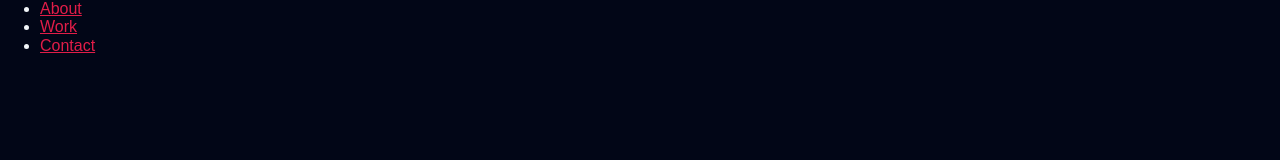
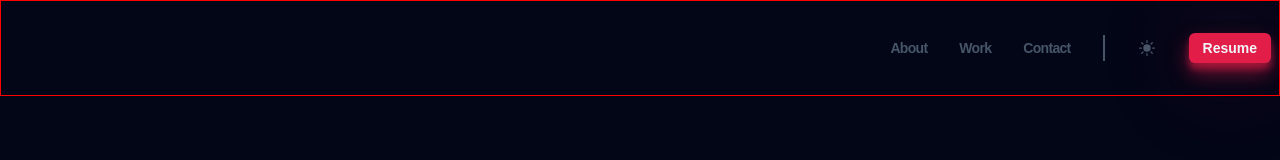
Before and after one commit to ArhamTheDeveloper/My-portfolio-website, a website built with Vite: page index.html in a window 1280 px wide. Built offline with nearby package versions, Linux system fonts and the light colour scheme; a web font is replaced by a local one.

Commit message:
Header section complete

```diff
--- a/index.html
+++ b/index.html
@@ -11,19 +11,49 @@
     <title>Dev Server</title>
   </head>
   <body>
-    <header>
+    <header class="header container">
       <nav>
-        <ul>
+        <ul class="header__menu">
           <li>
-            <a href="#about">About</a>
+            <a class="header__link" href="#about">About</a>
           </li>
           <li>
-            <a href="#featured">Work</a>
+            <a class="header__link" href="#featured">Work</a>
           </li>
           <li>
-            <a href="#contact">Contact</a>
+            <a class="header__link" href="#contact">Contact</a>
+          </li>
+          <li class="header__line"></li>
+          <li>
+            <button class="header__sun">
+              <svg
+                xmlns="http://www.w3.org/2000/svg"
+                viewBox="0 0 24 24"
+                fill="currentColor"
+              >
+                <path
+                  d="M12 2.25a.75.75 0 0 1 .75.75v2.25a.75.75 0 0 1-1.5 0V3a.75.75 0 0 1 .75-.75ZM7.5 12a4.5 4.5 0 1 1 9 0 4.5 4.5 0 0 1-9 0ZM18.894 6.166a.75.75 0 0 0-1.06-1.06l-1.591 1.59a.75.75 0 1 0 1.06 1.061l1.591-1.59ZM21.75 12a.75.75 0 0 1-.75.75h-2.25a.75.75 0 0 1 0-1.5H21a.75.75 0 0 1 .75.75ZM17.834 18.894a.75.75 0 0 0 1.06-1.06l-1.59-1.591a.75.75 0 1 0-1.061 1.06l1.59 1.591ZM12 18a.75.75 0 0 1 .75.75V21a.75.75 0 0 1-1.5 0v-2.25A.75.75 0 0 1 12 18ZM7.758 17.303a.75.75 0 0 0-1.061-1.06l-1.591 1.59a.75.75 0 0 0 1.06 1.061l1.591-1.59ZM6 12a.75.75 0 0 1-.75.75H3a.75.75 0 0 1 0-1.5h2.25A.75.75 0 0 1 6 12ZM6.697 7.757a.75.75 0 0 0 1.06-1.06l-1.59-1.591a.75.75 0 0 0-1.061 1.06l1.59 1.591Z"
+                />
+              </svg>
+            </button>
+          </li>
+          <li>
+            <a href="#" class="header__resume btn">Resume</a>
           </li>
         </ul>
+        <button class="header__bars">
+          <svg
+            xmlns="http://www.w3.org/2000/svg"
+            viewBox="0 0 24 24"
+            fill="currentColor"
+          >
+            <path
+              fill-rule="evenodd"
+              d="M3 6.75A.75.75 0 0 1 3.75 6h16.5a.75.75 0 0 1 0 1.5H3.75A.75.75 0 0 1 3 6.75ZM3 12a.75.75 0 0 1 .75-.75h16.5a.75.75 0 0 1 0 1.5H3.75A.75.75 0 0 1 3 12Zm0 5.25a.75.75 0 0 1 .75-.75h16.5a.75.75 0 0 1 0 1.5H3.75a.75.75 0 0 1-.75-.75Z"
+              clip-rule="evenodd"
+            />
+          </svg>
+        </button>
       </nav>
     </header>
     <!-- <main>
--- a/src/main.js
+++ b/src/main.js
@@ -1,3 +1,4 @@
 import "../styles/modern-normalize.css";
 import "../styles/style.css";
+import "../styles/components/header.css"
 import "../styles/utils.css";
--- a/styles/components/header.css
+++ b/styles/components/header.css
@@ -0,0 +1,89 @@
+.header {
+  display: flex;
+  justify-content: flex-end;
+  align-items: center;
+  padding-top: 2rem;
+  padding-bottom: 2rem;
+}
+
+.header__menu {
+  display: none;
+}
+
+.header__bars {
+  color: var(--clr-light);
+  width: var(--size-2xl);
+  height: var(--size-2xl);
+  display: block;
+}
+
+/* xs */
+/* @media (min-width: 475px) {
+} */
+/* sm */
+/* @media (min-width: 640px) {
+} */
+/* md */
+@media (min-width: 768px) {
+  .header__menu {
+    display: flex;
+    align-items: center;
+    padding: 0;
+    gap: 2em;
+    list-style: none;
+  }
+
+  .header__link {
+    font-size: var(--size-xs);
+    text-decoration: none;
+    font-weight: 600;
+    color: var(--clr-slate600);
+    letter-spacing: -0.05em;
+    transition: color 0.3s;
+  }
+
+  .header__link:hover {
+    color: var(--clr-rose);
+  }
+
+  .header__line {
+    border: 1px solid var(--clr-slate600);
+    padding-top: 1.5em;
+  }
+
+  .header__sun {
+    color: var(--clr-slate600);
+    width: var(--size-base);
+    height: var(--size-base);
+    display: block;
+  }
+
+  .header__resume {
+    font-size: var(--size-xs);
+  }
+
+  .header__bars {
+    display: none;
+  }
+}
+/* lg */
+@media (min-width: 1024px) {
+  .header__link {
+    font-size: var(--size-sm);
+  }
+
+  .header__sun {
+    width: var(--size-xl);
+    height: var(--size-xl);
+  }
+
+  .header__resume {
+    font-size: var(--size-sm);
+  }
+}
+/* xl */
+/* @media (min-width: 1280px) {
+} */
+/* 2xl */
+/* @media (min-width: 1536px) {
+} */
--- a/styles/utils.css
+++ b/styles/utils.css
@@ -43,7 +43,7 @@
   margin-right: auto;
   padding-left: 0.5rem;
   padding-right: 0.5rem;
-  /* border: 1px solid red; */
+  border: 1px solid red;
 }
 
 .section {
```
